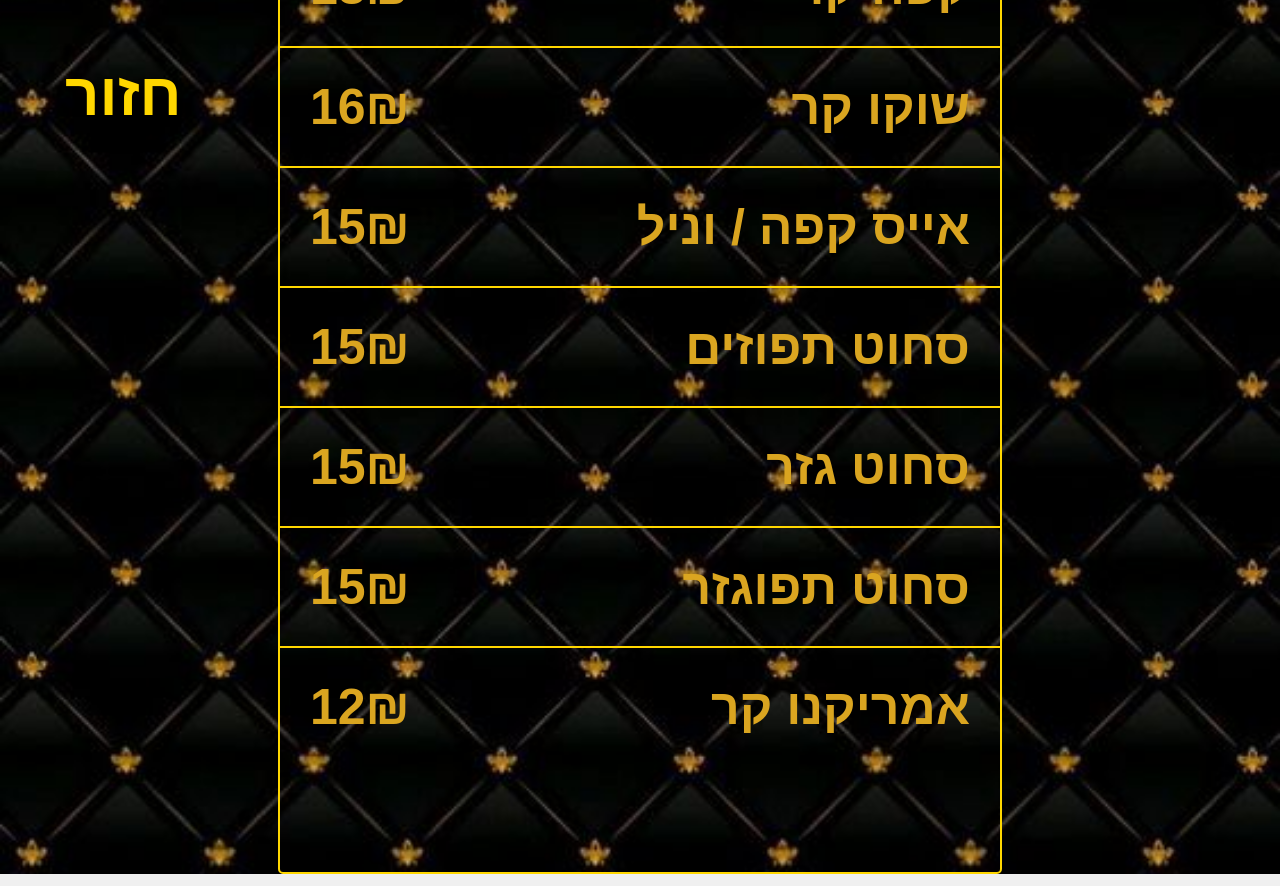
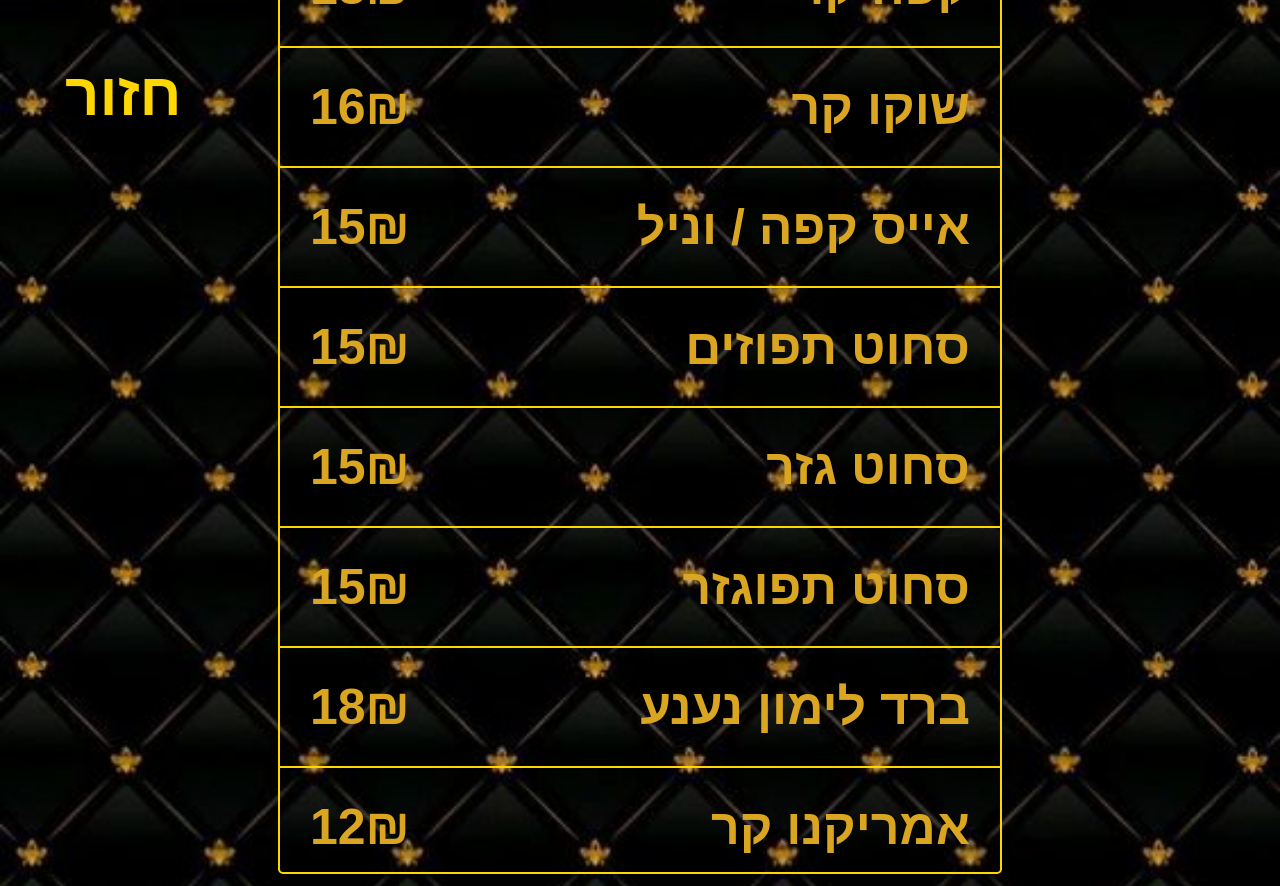
Before and after one commit to ThaerPatisserie/menu, a plain HTML site: page page4.html in a window 1280 px wide. Drawn offline with Linux system fonts and the light colour scheme.

Commit message:
Update page4.html

```diff
--- a/page4.html
+++ b/page4.html
@@ -34,6 +34,10 @@
                 <span class="item-price">סחוט תפוגזר</span>
             </li>
             <li class="list-group-item">
+                18₪
+                <span class="item-price">ברד לימון נענע</span>
+            </li>
+            <li class="list-group-item">
                 12₪
                 <span class="item-price">אמריקנו קר</span>
             </li>
```
